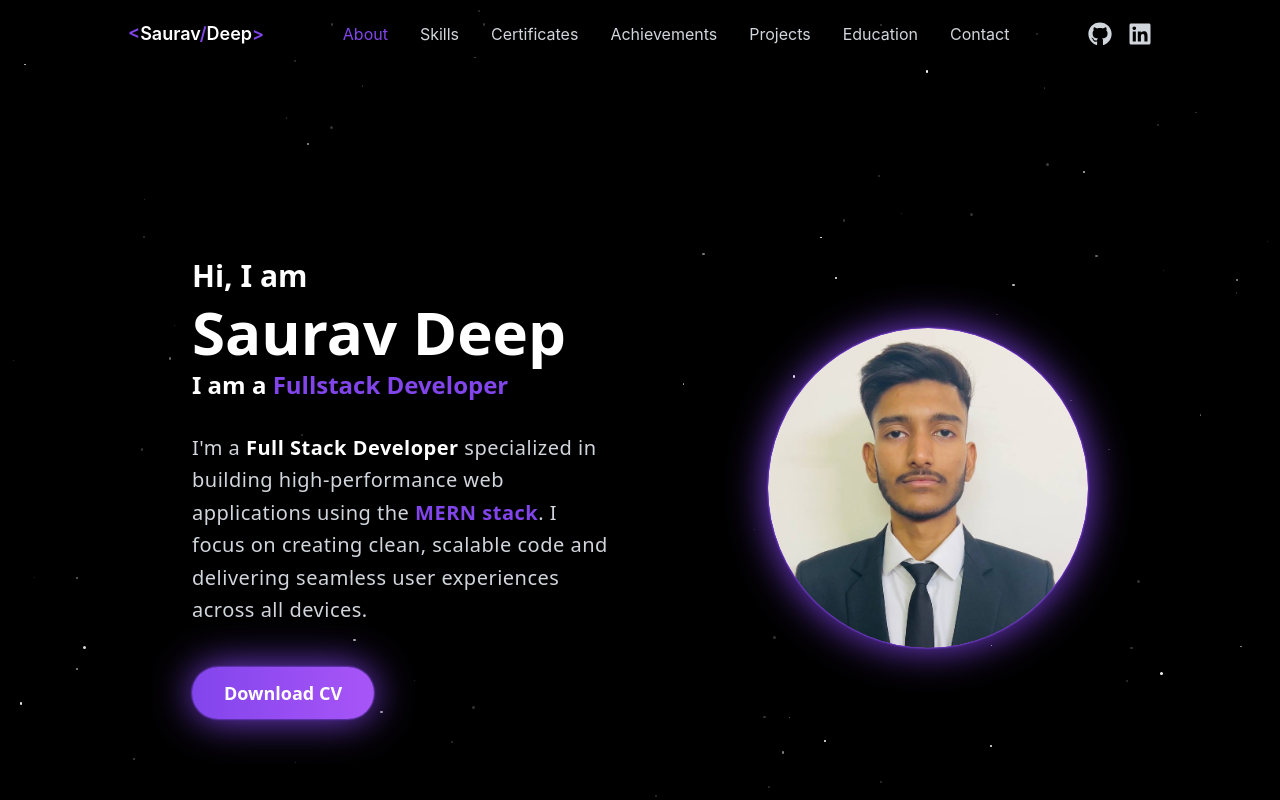
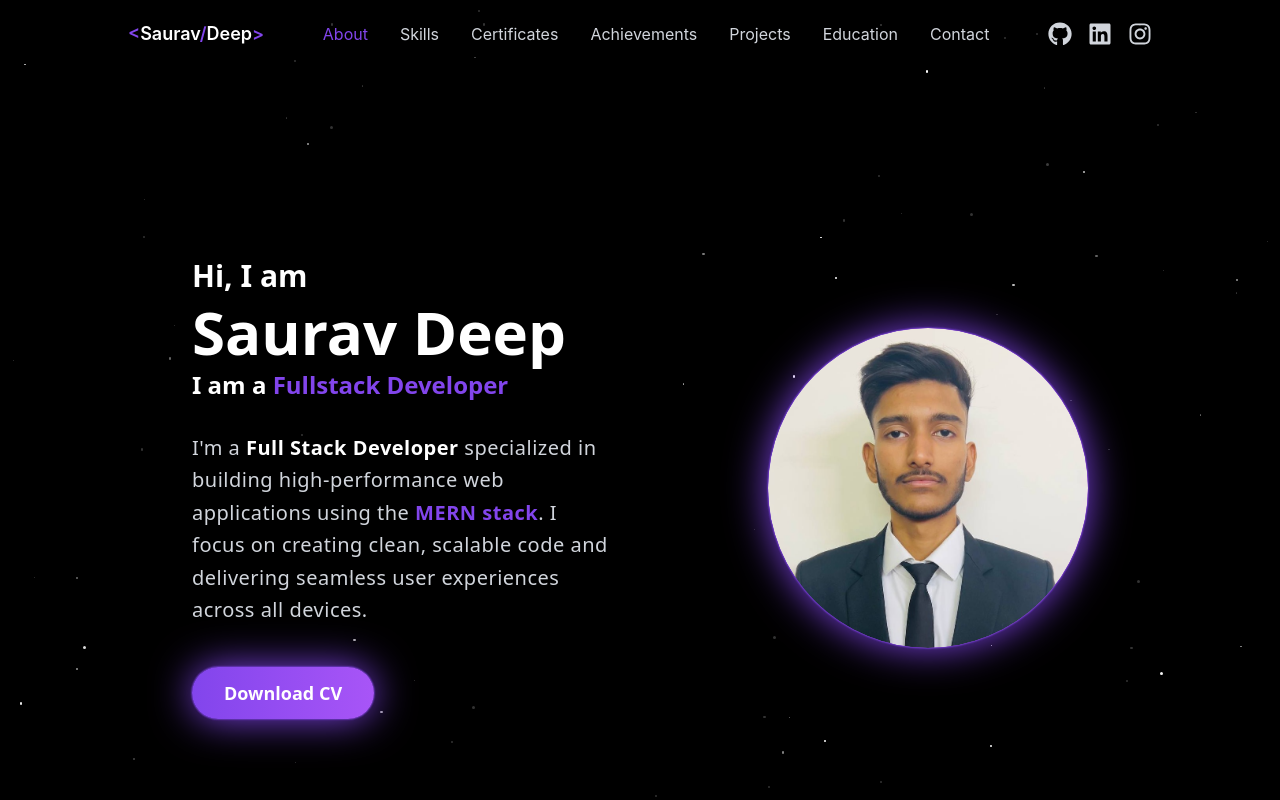
Before and after one commit to Sauravdeep01/portfolio, a React (Vite) app: page / in a window 1280 px wide. Shown: the top 800 px of the page. Built offline with nearby package versions, Linux system fonts and the light colour scheme.

Commit message:
add: lazy loading

```diff
--- a/src/App.jsx
+++ b/src/App.jsx
@@ -11,6 +11,9 @@ import Certificates from "./Components/Certificates/Certificates"
 import Achievements from "./Components/Achievements/Achievements"
 import Education from "./Components/Education/Education"
 import Contact from "./Components/Contact/Contact"
+
+
+import Reveal from "./Components/Reveal";
 
 
 function App() {
@@ -33,13 +36,27 @@ function App() {
           {/* CONTENT: This div sits on top of the background (z-10 ensures visibility) */}
           <div className="relative pt-10 z-10">
             <Navbar />
+            <Reveal width="100%">
               <About />
+            </Reveal>
+            <Reveal width="100%">
               <Skills />
+            </Reveal>
+            <Reveal width="100%">
               <Certificates />
+            </Reveal>
+            <Reveal width="100%">
               <Achievements />
+            </Reveal>
+            <Reveal width="100%">
               <Projects />
+            </Reveal>
+            <Reveal width="100%">
               <Education />
+            </Reveal>
+            <Reveal width="100%">
               <Contact />
+            </Reveal>
 
           </div>
         </div>
--- a/src/Components/About/About.jsx
+++ b/src/Components/About/About.jsx
@@ -84,6 +84,7 @@ function About() {
                         <img
                             src={ProfilePic}
                             alt="Saurav Deep"
+                            loading="lazy"
                             className='w-full h-full object-cover'
                             style={{
                                 // Ensuring the image remains circular inside the tilting element
--- a/src/Components/Certificates/Certificates.jsx
+++ b/src/Components/Certificates/Certificates.jsx
@@ -40,6 +40,7 @@ function Certificates() {
                             <img
                                 src={getEmbedLink(cert.image)}
                                 alt={cert.title}
+                                loading="lazy"
                                 className="w-full h-full object-cover group-hover:scale-110 transition-transform duration-700 opacity-80 group-hover:opacity-100"
                                 onError={(e) => {
                                     e.target.src = "https://via.placeholder.com/400x300?text=Certificate";
--- a/src/Components/Navbar/Navbar.jsx
+++ b/src/Components/Navbar/Navbar.jsx
@@ -1,5 +1,5 @@
 import { FiMenu, FiX } from "react-icons/fi";
-import { FaGithub, FaLinkedin } from "react-icons/fa";
+import { FaGithub, FaLinkedin, FaInstagram } from "react-icons/fa";
 import { useEffect, useState } from "react";
 
 const menuItems = [
@@ -104,6 +104,14 @@ function Navbar() {
           >
             <FaLinkedin size={24} />
           </a>
+          <a
+            href="https://www.instagram.com/sauravdeep01"
+            target="_blank"
+            rel="noopener noreferrer"
+            className="text-gray-300 hover:text-[#8245ec]"
+          >
+            <FaInstagram size={24} />
+          </a>
         </div>
 
 
@@ -161,6 +169,14 @@ function Navbar() {
               >
                 <FaLinkedin size={24} />
               </a>
+              <a
+                href="https://www.instagram.com/behind__you.16/"
+                target="_blank"
+                rel="noopener noreferrer"
+                className="text-gray-300 hover:text-white"
+              >
+                <FaInstagram size={24} />
+              </a>
             </div>
           </ul>
         </div>
--- a/src/Components/Projects/Projects.jsx
+++ b/src/Components/Projects/Projects.jsx
@@ -41,6 +41,7 @@ function Projects() {
                                 <img
                                     src={project.image}
                                     alt={project.title}
+                                    loading="lazy"
                                     className='w-full h-full object-cover transition-transform duration-700 group-hover:scale-110'
                                 />
                                 <div className='absolute inset-0 bg-gradient-to-t from-gray-900 via-gray-900/20 to-transparent opacity-80'></div>
--- /dev/null
+++ b/src/Components/Reveal.jsx
@@ -0,0 +1,32 @@
+import { motion, useInView, useAnimation } from "framer-motion";
+import { useEffect, useRef } from "react";
+
+const Reveal = ({ children, width = "fit-content" }) => {
+    const ref = useRef(null);
+    const isInView = useInView(ref, { once: true });
+    const mainControls = useAnimation();
+
+    useEffect(() => {
+        if (isInView) {
+            mainControls.start("visible");
+        }
+    }, [isInView, mainControls]);
+
+    return (
+        <div ref={ref} style={{ position: "relative", width, overflow: "hidden" }}>
+            <motion.div
+                variants={{
+                    hidden: { opacity: 0, y: 75 },
+                    visible: { opacity: 1, y: 0 },
+                }}
+                initial="hidden"
+                animate={mainControls}
+                transition={{ duration: 0.5, delay: 0.25 }}
+            >
+                {children}
+            </motion.div>
+        </div>
+    );
+};
+
+export default Reveal;
```
Lines whose indentation alone changed are shown as unchanged.
